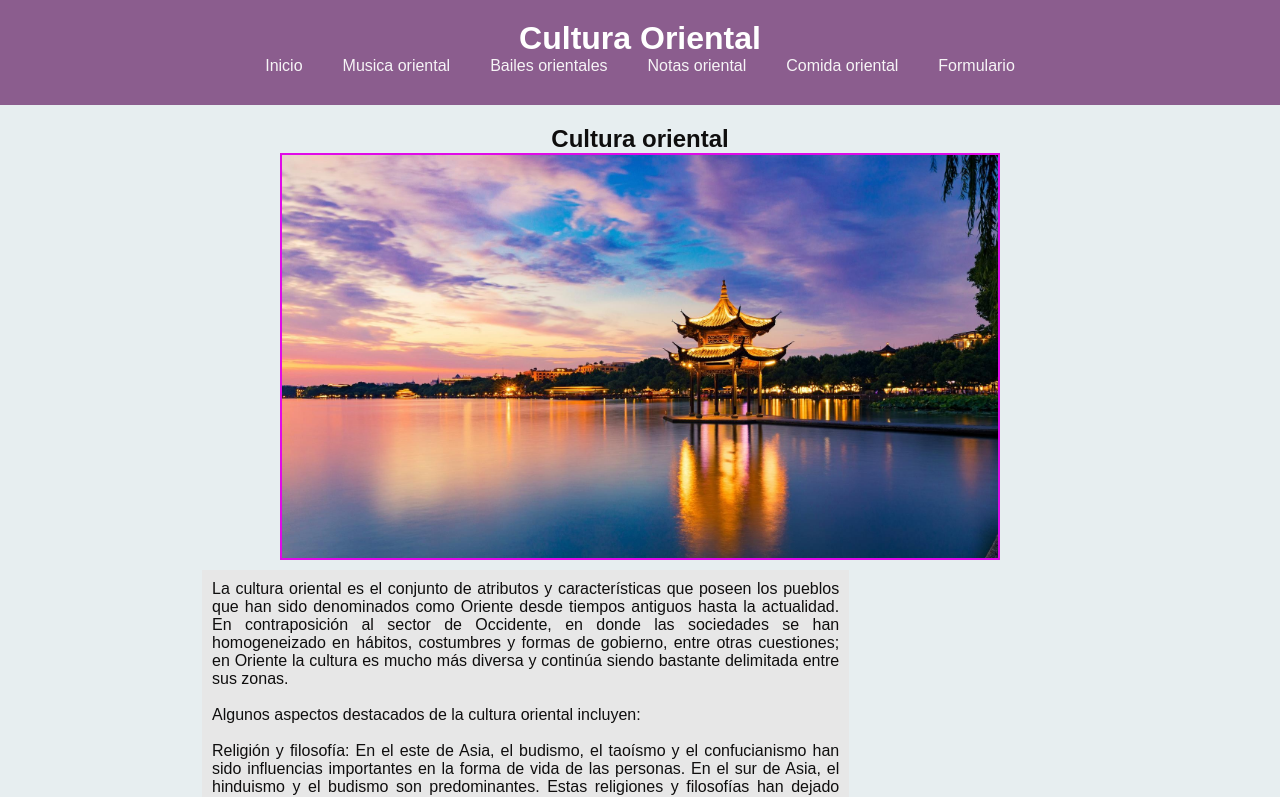
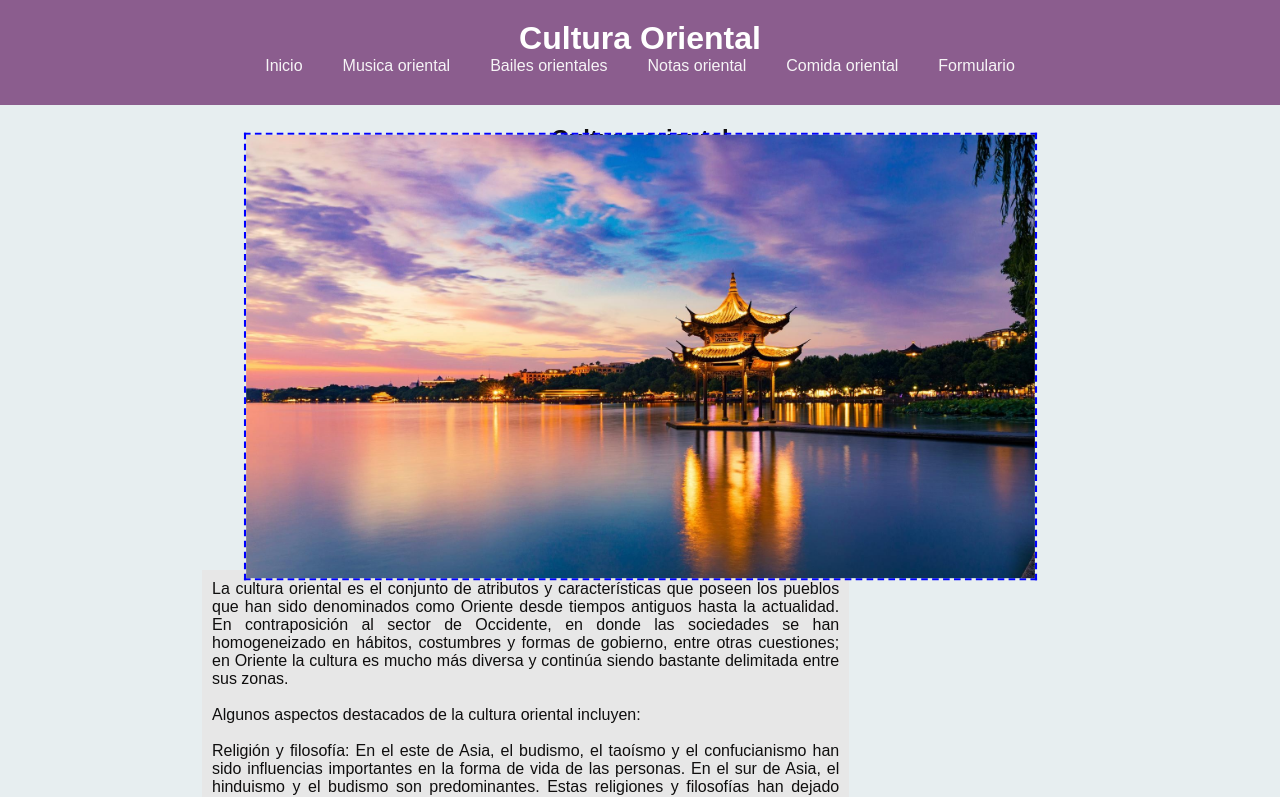
Before and after one commit to AciseyMend/EvaluacionSem2, a plain HTML site: page index.html in a window 1280 px wide. In both pictures the pointer is over the picture 639 px from the left and 356 px from the top of the page. Shown: the top 797 px of the page. Drawn offline with Linux system fonts and the light colour scheme; files whose address does not match are found by name.

Commit message:
Elementos hover

```diff
--- a/estilo.css
+++ b/estilo.css
@@ -57,6 +57,10 @@ nav > a:hover {
     margin-right: auto;
     border: 2px solid rgb(224, 10, 232);
   }
+  img:hover {
+    transform: scale(1.1); /* Aumenta el tamaño de la imagen en un 10% */
+    border: 2px dashed blue; /* Establece un borde punteado de color azul */
+  }
   .caja {
 
     display: flex;
```
